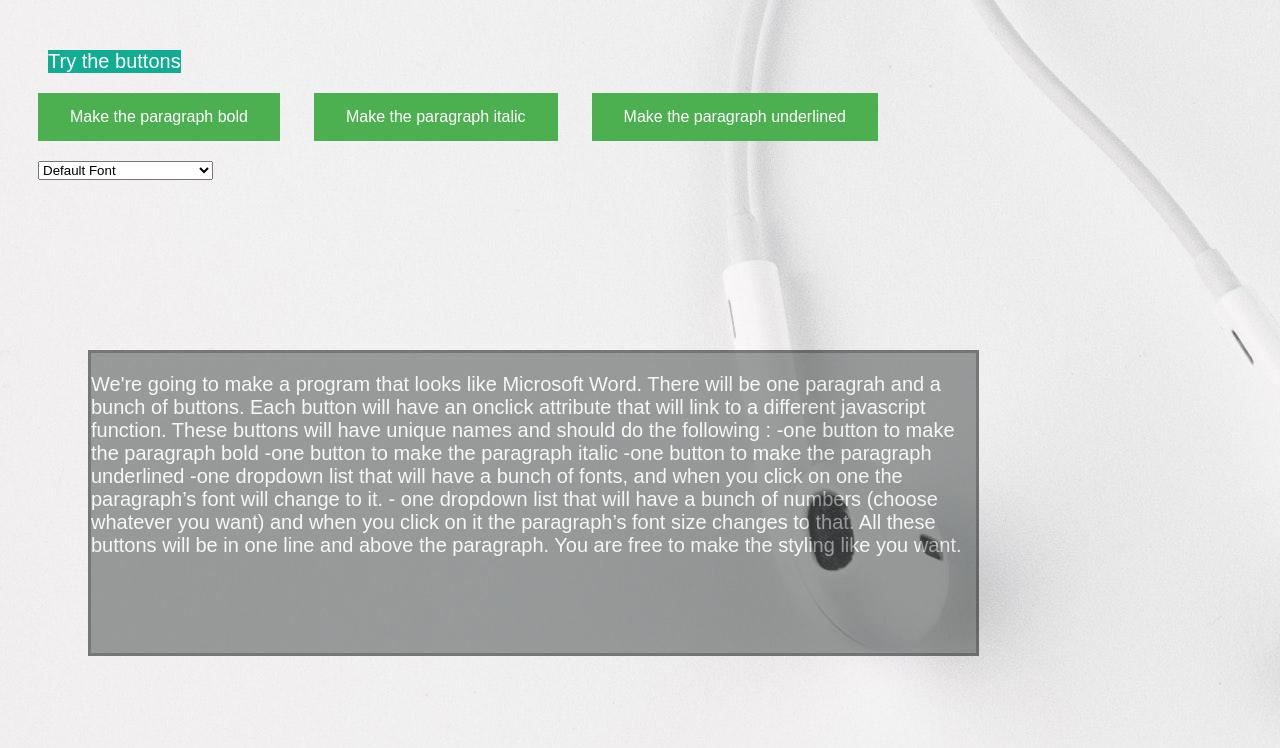
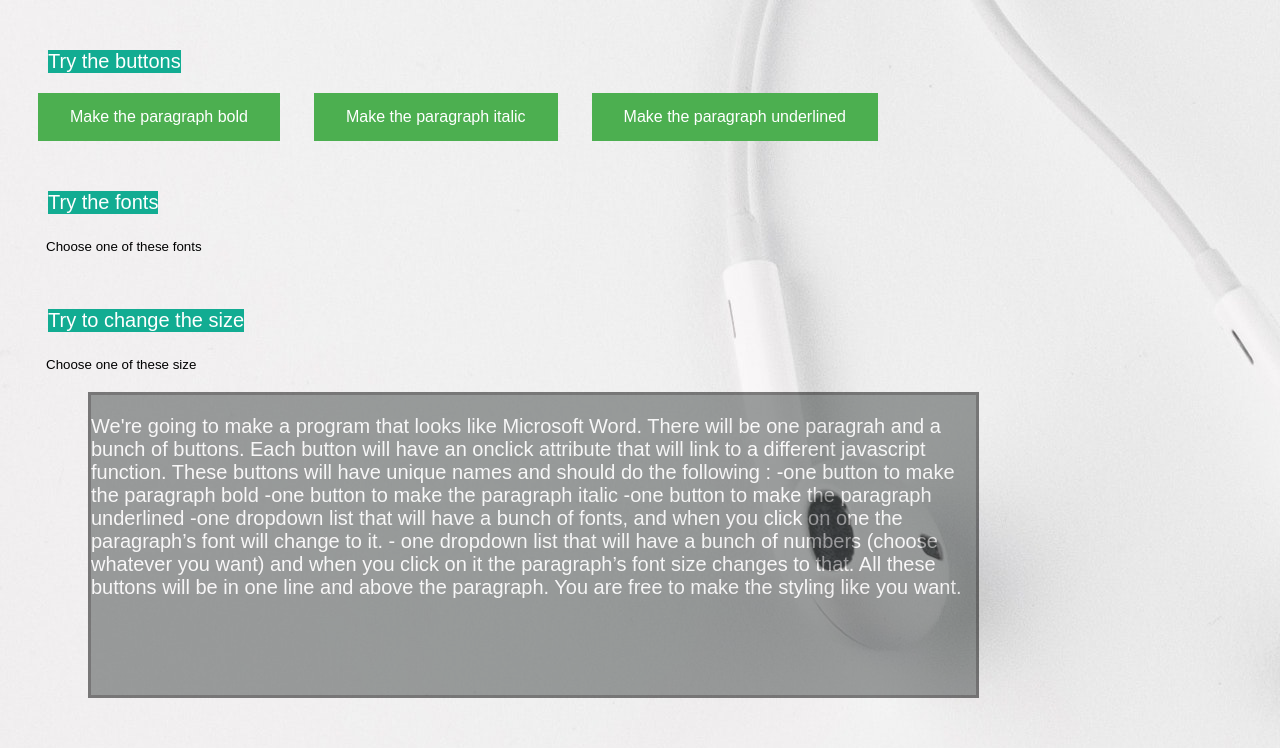
Before and after one commit to Hamza-Kouki/BASIC-JAVASCRIPT, a plain HTML site: page index.html in a window 1280 px wide. Drawn offline with Linux system fonts and the light colour scheme.

Commit message:
last_commit

```diff
--- a/css/style.css
+++ b/css/style.css
@@ -8,7 +8,7 @@ body {
 }
 .pargraph{
  border: 3px solid black;
-   margin-top: 170px;
+ margin-top: 15px;
  margin-right: 150px;
  margin-left: 80px;
  width: 70%;
@@ -41,4 +41,18 @@ body {
 #slectop{
   margin-top: 20px;
   margin-left: 30px;
+  width: 20%;
 }
+#slectop select {
+  padding: 5px 8px;
+  width: 130%;
+  border: none;
+  box-shadow: none;
+  background: transparent;
+  background-image: none;
+  -webkit-appearance: none;
+}
+
+#slectop select:focus {
+  outline: none;
+}
--- a/index.html
+++ b/index.html
@@ -12,15 +12,29 @@
     <button onclick="myFunction_italic()">Make the paragraph italic</button>
     <button onclick="myFunction_underlined()">Make the paragraph underlined</button><br>
     <!-------------------------------------->
+    <div class="title">Try the fonts </div>
     <div id="slectop">
     <select id="selectBox" onchange="basic_function();">
+        <option value="#" >Choose one of these fonts </option>
         <option value="defult_font" >Default Font </option>
         <option value="first_font" >Font "Impact"</option>
         <option value="second_font" >Font "Times New Roman"</option>
-        <option value="third_font" >Font Comic Sans MS</option>
+        <option value="third_font" >Font "Trebuchet MS"</option>
       </select>
 </div>
-
+<!---------------------------------------------->
+    <div class="title">Try to change the size </div>
+        <div id="slectop">
+                <select id="size" onchange="basic_function_siz();">
+                    <option value="#" >Choose one of these size </option>
+                    <option value="first" > 1.2em </option>
+                    <option value="second" > x-small</option>
+                    <option value="third" >smaller</option>
+                    <option value="forth" >12px</option>
+                    <option value="fifth" >80%</option>
+                  </select>
+</div>
+<!---------------------------------------------->
     <section class="pargraph" id="abc">
         <p>
             We're going to make a program that looks like Microsoft Word.
--- a/js/main.js
+++ b/js/main.js
@@ -27,6 +27,26 @@ function myFunction_bold() {
         document.getElementById("abc").style.fontFamily = "Times New Roman", Times, serif;
     }
     else if(selectedValue=="third_font"){
-        document.getElementById("abc").style.fontFamily =  cursive, sans-serif;
+        document.getElementById("abc").style.fontFamily =  "Trebuchet MS", Helvetica, sans-serif;
     }
+}
+/////////////////////////////
+function basic_function_siz(){
+    var select = document.getElementById("size");
+    var selectedValue = size.options[size.selectedIndex].value;
+    if(selectedValue=="first"){
+        document.getElementById("abc").style.fontSize = "1.2em";
     }
+    else if(selectedValue=="second"){
+        document.getElementById("abc").style.fontSize = "x-small";
+    }
+    else if(selectedValue=="third"){
+        document.getElementById("abc").style.fontSize = "smaller";
+    }
+    else if(selectedValue=="forth"){
+        document.getElementById("abc").style.fontSize = "12px";
+    }
+    else if(selectedValue=="fifth"){
+        document.getElementById("abc").style.fontSize = "80%";
+    }
+}
```
Lines whose indentation alone changed are shown as unchanged.
